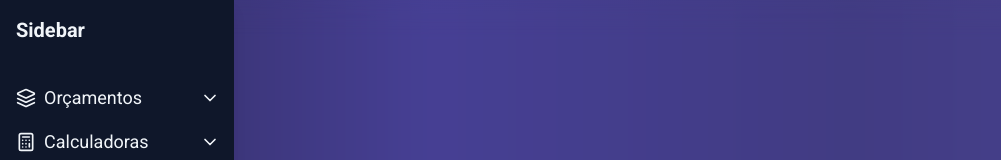
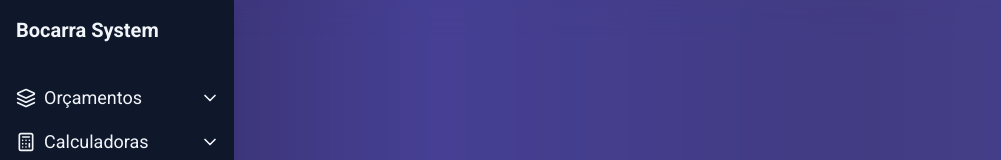
Before and after one commit to VictorBelotto/Sistema-Bocarra, a React (Vite) app: page / in a window 1280 px wide. Shown: the top 160 px of the page, without its empty margins (0-1001 px from the left). Built offline with nearby package versions, Linux system fonts and the light colour scheme.

Commit message:
Update SideBar.jsx

```diff
--- a/src/components/SideBar/SideBar.jsx
+++ b/src/components/SideBar/SideBar.jsx
@@ -27,7 +27,7 @@ export function SideBar() {
     <Card className="h-full w-full max-w-[20rem] p-0 bg-slate-900 text-slate-100">
       <div className="mb-2 p-4">
         <Typography variant="h5" color="blue-gray">
-          Sidebar
+          Bocarra System
         </Typography>
       </div>
       <List>
```
